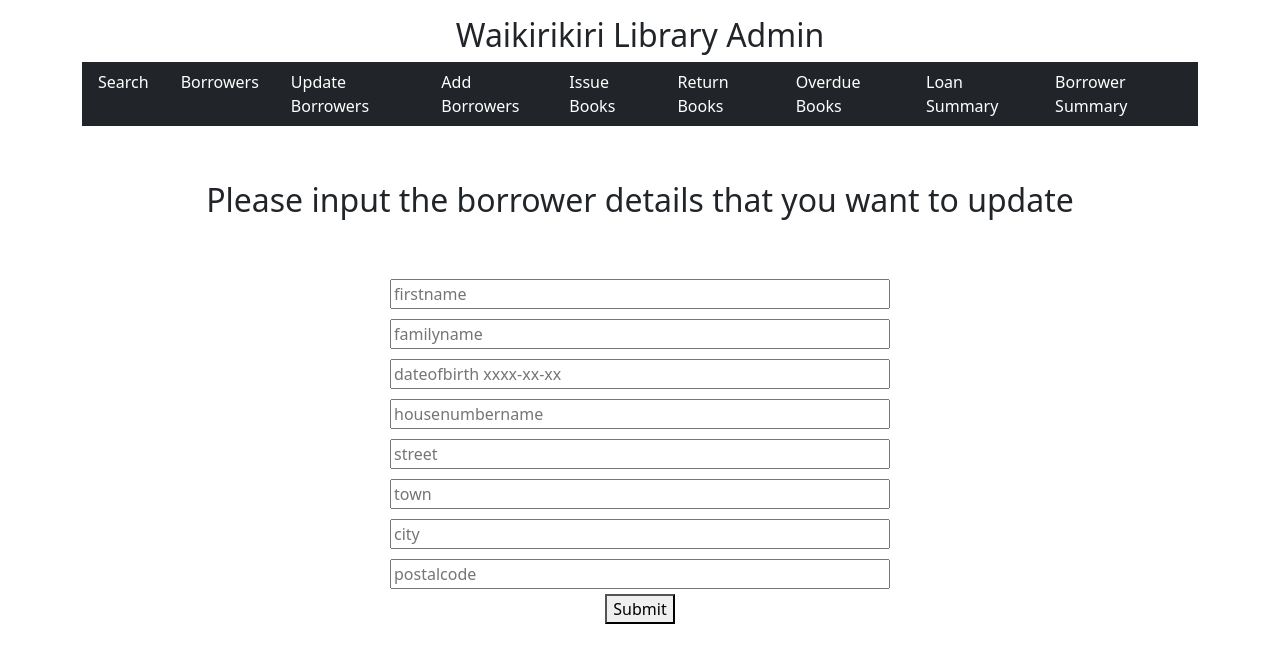
After one commit to SherlynDuan/636-final-library-app, a Flask app: page /staff/addborrower in a window 1280 px wide. The commit adds this page. Shown: the top 663 px of the page. Run offline with Flask 2, Linux system fonts and the light colour scheme.

Commit message:
add borrowers

```diff
--- a/librarywebapp/app.py
+++ b/librarywebapp/app.py
@@ -151,6 +151,33 @@ def staffupdateinfo():
     return render_template ("updateconfirm.html", ID=ID, results_list= results_list)
 
 
+
+
+@app.route("/staff/addborrower")
+def addborrower():
+    return render_template("addborrower.html")
+
+@app.route("/staff/addborrowerinfo",  methods=["GET", "POST"])
+def addborrowerinfo():
+    Firstname=request.form.get("firstname")
+    Familyname=request.form.get("familyname")
+    Dateofbirth=request.form.get("dateofbirth")
+    Housenumbername=request.form.get("housenumbername")
+    Street=request.form.get("street")
+    Town=request.form.get("town")
+    City=request.form.get("city")
+    Postalcode=request.form.get("postalcode")
+    connection = getCursor()
+    connection.execute ( "INSERT INTO borrowers (firstname, familyname, dateofbirth,  housenumbername, street, town, \
+            city, postalcode ) VALUES (%s, %s, %s, %s, %s, %s, %s, %s );", (Firstname, Familyname, Dateofbirth,\
+                Housenumbername, Street, Town, City, Postalcode, ))
+    connection.execute ( "SELECT * from borrowers ORDER BY borrowerid DESC LIMIT 1;")
+    results_list = connection.fetchall()
+
+    print (results_list)
+    return render_template ("addconfirm.html", results_list= results_list)
+
+
 @app.route("/staff/issuebooks")
 def issuebooks():
     return render_template("issuebooks.html")
--- /dev/null
+++ b/librarywebapp/templates/addborrower.html
@@ -0,0 +1,21 @@
+{% extends "staffbase.html" %}
+{% block content %}
+<p style="text-align:center; font-size: 32px; margin:50px auto; "> Please input the borrower details that you want to update</p>
+<div class="container mt-3">
+    <form style="text-align:center;margin:10px auto; width: 500px; " action="/staff/addborrowerinfo" method="POST">
+      <input type="text" style="margin:5px auto; width: 500px; " placeholder="firstname" name="firstname" required>
+      <input type="text" style="margin:5px auto; width: 500px; " placeholder="familyname" name="familyname" required>
+      <input type="text" style="margin:5px auto; width: 500px; " placeholder="dateofbirth xxxx-xx-xx" name="dateofbirth" required>
+      <input type="text" style="margin:5px auto; width: 500px; " placeholder="housenumbername" name="housenumbername" required>
+      <input type="text" style="margin:5px auto; width: 500px; " placeholder="street" name="street" required>
+      <input type="text" style="margin:5px auto; width: 500px; " placeholder="town" name="town" required>
+      <input type="text" style="margin:5px auto; width: 500px; " placeholder="city" name="city" required>
+      <input type="text" style="margin:5px auto; width: 500px; " placeholder="postalcode" name="postalcode" required>
+      <button type="submit">Submit</button>
+    </form>
+  </div>
+
+
+
+
+{% endblock %}
--- a/librarywebapp/templates/borrowersearch.html
+++ b/librarywebapp/templates/borrowersearch.html
@@ -1,6 +1,6 @@
 {% extends "staffbase.html" %}
 {% block content %}
-<p style="text-align:center; font-size: 68px; margin:150px auto; "> Welcome to Waikirikiri Library Admin</p>
+<p style="text-align:center; font-size: 52px; margin:150px auto; "> Please input the name or/and Id of the borrower</p>
 <div class="container mt-3">
   <form style="text-align:center;" action="/staff/borrowersearchresult" method="POST">
     <input type="text" style="border-radius: 5px;" placeholder="Search by name" name="name">
--- a/librarywebapp/templates/search.html
+++ b/librarywebapp/templates/search.html
@@ -1,6 +1,6 @@
 {% extends "base.html" %}
 {% block content %}
-<p style="text-align:center; font-size: 68px; margin:150px auto; "> Welcome to Waikirikiri Library </p>
+<p style="text-align:center; font-size: 52px; margin:150px auto; "> Welcome to Waikirikiri Library</p>
 <div class="container mt-3">
   <form style="text-align:center;" action="/searchresult" method="POST">
     <input type="text" style="border-radius: 5px;" placeholder="Search by author" name="author">
--- a/librarywebapp/templates/staffbase.html
+++ b/librarywebapp/templates/staffbase.html
@@ -24,6 +24,8 @@
                 </li>
                 <li class="nav-item">
                   <a style="color:white;" class="nav-link" href="{{ url_for('updateborrower') }}">Update Borrowers</a>
+                <li class="nav-item">
+                  <a style="color:white;" class="nav-link" href="{{ url_for('addborrower') }}">Add Borrowers</a>
                 </li>
                 <li class="nav-item">
                   <a style="color:white;" class="nav-link" href="{{ url_for('issuebooks') }}">Issue Books</a>
--- a/librarywebapp/templates/staffsearch.html
+++ b/librarywebapp/templates/staffsearch.html
@@ -1,6 +1,6 @@
 {% extends "staffbase.html" %}
 {% block content %}
-<p style="text-align:center; font-size: 68px; margin:150px auto; "> Welcome to Waikirikiri Library Admin</p>
+<p style="text-align:center; font-size: 52px; margin:150px auto; "> Please input the author or/and title of the book</p>
 <div class="container mt-3">
   <form style="text-align:center;" action="/searchresult" method="POST">
     <input type="text" style="border-radius: 5px;" placeholder="Search by author" name="author">
--- a/librarywebapp/templates/updateborrower.html
+++ b/librarywebapp/templates/updateborrower.html
@@ -1,6 +1,6 @@
 {% extends "staffbase.html" %}
 {% block content %}
-<p style="text-align:center; font-size: 68px; margin:150px auto; "> Welcome to Waikirikiri Library Admin</p>
+<p style="text-align:center; font-size: 52px; margin:150px auto; "> Please input the Id of the borrower you want to update</p>
 <div class="container mt-3">
   <form style="text-align:center;" action = "/staff/borrowerid"  method="POST">
     <input type="text" style="border-radius: 5px;" placeholder="Please input ID" name="id">
```
Also changed, not shown: librarywebapp/templates/addconfirm.html (added, +24 -0 lines).
